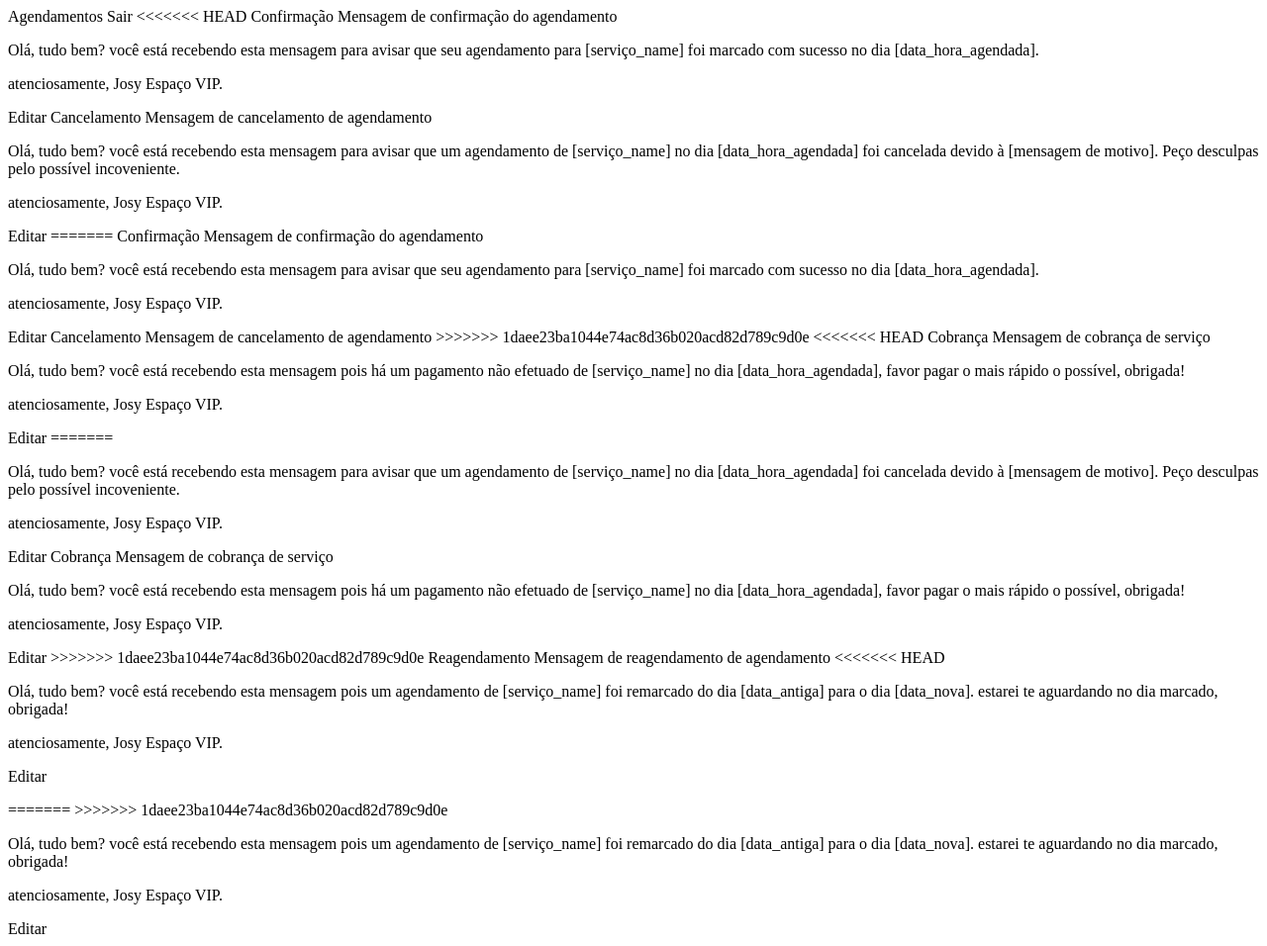
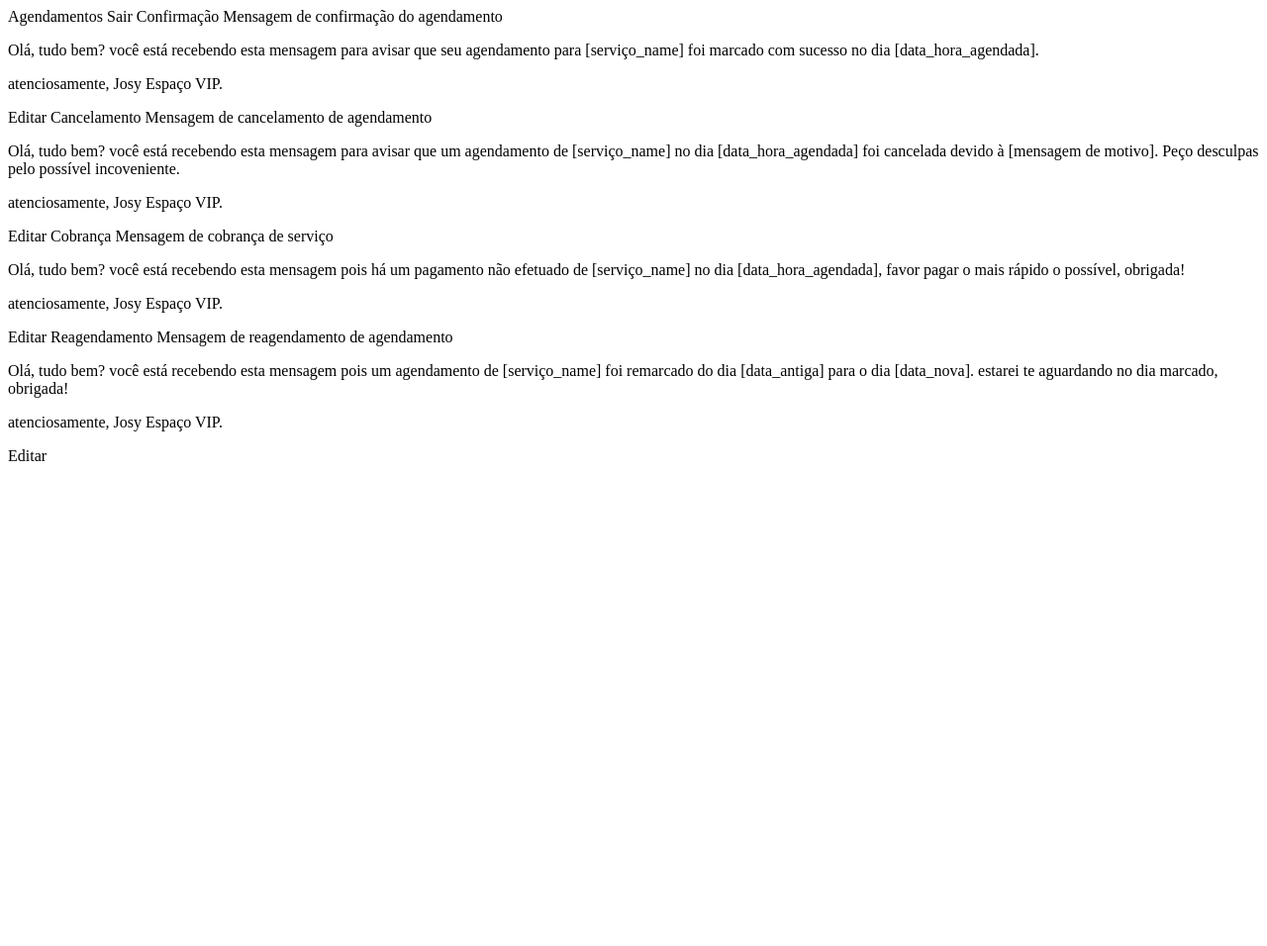
Before and after one commit to luizfiuzaa/tcc_josy_espaco_vip, a PHP site: page /app/pages/admin/msg-definidas/msg-definidas.page.html in a window 1280 px wide. Shown: the whole page at 99% size. After the commit the page ends 466 px from the top, so only its background shows below. Run offline with PHP 8.4, Linux system fonts and the light colour scheme.

Commit message:
Commit de novo

```diff
--- a/JEV-Agnd/src/app/pages/admin/msg-definidas/msg-definidas.page.html
+++ b/JEV-Agnd/src/app/pages/admin/msg-definidas/msg-definidas.page.html
@@ -6,13 +6,12 @@
         <ion-menu-button></ion-menu-button>
       </ion-buttons>
       <ion-title>Agendamentos</ion-title>
-      <ion-button id="logOut" expand="block" fill="outline" slot="end"><ion-icon name="log-out"></ion-icon>
-        <span>Sair</span>
+      <ion-button id="logOut" expand="block" fill="outline" slot="end"
+        ><ion-icon name="log-out"></ion-icon> <span>Sair</span>
       </ion-button>
     </ion-toolbar>
   </ion-header>
 
-<<<<<<< HEAD
 <ion-content [fullscreen]="true">
   <ion-row class="main">
 
@@ -78,34 +77,6 @@
             <p></p>Editar
             <ion-icon slot="end" name="pencil-outline"></ion-icon>
           </ion-button>
-=======
-  <ion-content [fullscreen]="true">
-    <ion-row class="content_row">
-
-      <ion-col class="card_content">
-        <ion-card color="success">
-          <ion-card-header>
-            <ion-row class="titles">
-              <ion-card-title>Confirmação</ion-card-title>
-              <ion-icon class="icons" name="checkmark-circle-outline"></ion-icon>
-              <ion-card-subtitle>Mensagem de confirmação do agendamento</ion-card-subtitle>
-            </ion-row>
-
-          </ion-card-header>
-
-          <ion-card-content>
-            <ion-row class="divisor">
-              <p>Olá, tudo bem? você está recebendo esta mensagem para avisar que seu agendamento para [serviço_name]
-                foi marcado com sucesso no dia [data_hora_agendada].</p>
-              <p>atenciosamente, Josy Espaço VIP.</p>
-            </ion-row>
-
-            <ion-col>
-              <ion-row>
-                <ion-button color="light">
-                  <p></p>Editar
-                  <ion-icon slot="end" name="pencil-outline"></ion-icon>
-                </ion-button>
             </ion-row>
 
           </ion-col>
@@ -114,17 +85,6 @@
       </ion-card>
     </ion-col>
 
-      <ion-col class="card_content">
-        <ion-card color="danger">
-          <ion-card-header>
-            <ion-row class="titles">
-              <ion-card-title>Cancelamento</ion-card-title>
-              <ion-icon class="icons" name="close-circle-outline"></ion-icon>
-              <ion-card-subtitle>Mensagem de cancelamento de agendamento</ion-card-subtitle>
->>>>>>> 1daee23ba1044e74ac8d36b020acd82d789c9d0e
-            </ion-row>
-
-<<<<<<< HEAD
     <ion-col>
       <ion-card class="card3" color="warning">
         <ion-card-header>
@@ -165,75 +125,12 @@
         <ion-card-header>
           <ion-row class="titles">
             <ion-col size="10">
-=======
-          </ion-card-header>
-
-          <ion-card-content>
-            <ion-row class="divisor">
-              <p>Olá, tudo bem? você está recebendo esta mensagem para avisar que um agendamento de [serviço_name] no
-                dia [data_hora_agendada] foi cancelada devido à [mensagem de motivo]. Peço desculpas pelo possível
-                incoveniente.</p>
-              <p>atenciosamente, Josy Espaço VIP.</p>
-            </ion-row>
-
-            <ion-col>
-              <ion-row>
-                <ion-button color="light">
-                  <p></p>Editar
-                  <ion-icon slot="end" name="pencil-outline"></ion-icon>
-                </ion-button>
-              </ion-row>
-
-            </ion-col>
-
-          </ion-card-content>
-        </ion-card>
-      </ion-col>
-
-      <ion-col class="card_content">
-        <ion-card color="warning">
-          <ion-card-header>
-            <ion-row class="titles">
-              <ion-card-title>Cobrança</ion-card-title>
-              <ion-icon class="icons" name="cash-outline"></ion-icon>
-              <ion-card-subtitle>Mensagem de cobrança de serviço</ion-card-subtitle>
-            </ion-row>
-
-          </ion-card-header>
-
-          <ion-card-content>
-            <ion-row class="divisor">
-              <p>Olá, tudo bem? você está recebendo esta mensagem pois há um pagamento não efetuado de [serviço_name] no
-                dia [data_hora_agendada], favor pagar o mais rápido o possível, obrigada!</p>
-              <p>atenciosamente, Josy Espaço VIP.</p>
-            </ion-row>
-
-            <ion-col>
-              <ion-row>
-                <ion-button color="light">
-                  <p></p>Editar
-                  <ion-icon slot="end" name="pencil-outline"></ion-icon>
-                </ion-button>
-              </ion-row>
-
-            </ion-col>
-
-          </ion-card-content>
-        </ion-card>
-      </ion-col>
-
-      <ion-col class="card_content">
-        <ion-card color="tertiary">
-          <ion-card-header>
-            <ion-row class="titles">
->>>>>>> 1daee23ba1044e74ac8d36b020acd82d789c9d0e
               <ion-card-title>Reagendamento</ion-card-title>
             </ion-col>
             <ion-col size="2">
               <ion-icon class="icons" name="alert-circle-outline"></ion-icon>
             </ion-col>
               <ion-card-subtitle>Mensagem de reagendamento de agendamento</ion-card-subtitle>
-<<<<<<< HEAD
           </ion-row>
 
         </ion-card-header>
@@ -250,25 +147,6 @@
             <p>Editar</p>
             <ion-icon slot="end" name="pencil-outline"></ion-icon>
           </ion-button>
-=======
->>>>>>> 1daee23ba1044e74ac8d36b020acd82d789c9d0e
-            </ion-row>
-
-          </ion-card-header>
-
-          <ion-card-content>
-            <ion-row class="divisor">
-              <p>Olá, tudo bem? você está recebendo esta mensagem pois um agendamento de [serviço_name] foi remarcado do
-                dia [data_antiga] para o dia [data_nova]. estarei te aguardando no dia marcado, obrigada! </p>
-              <p>atenciosamente, Josy Espaço VIP.</p>
-            </ion-row>
-
-            <ion-col>
-              <ion-row>
-                <ion-button color="light">
-                  <p></p>Editar
-                  <ion-icon slot="end" name="pencil-outline"></ion-icon>
-                </ion-button>
             </ion-row>
 
           </ion-col>
--- a/JEV-Agnd/src/app/pages/admin/msg-definidas/msg-definidas.page.scss
+++ b/JEV-Agnd/src/app/pages/admin/msg-definidas/msg-definidas.page.scss
@@ -30,10 +30,11 @@
 
 ion-card .divisor{
   height: 200px;
+  border-radius: 5px;
+  padding: 2px;
 }
 
 .titles{
-    font-style: bold;
   height: 100px;
 }
 
```
Lines whose indentation alone changed are shown as unchanged.
